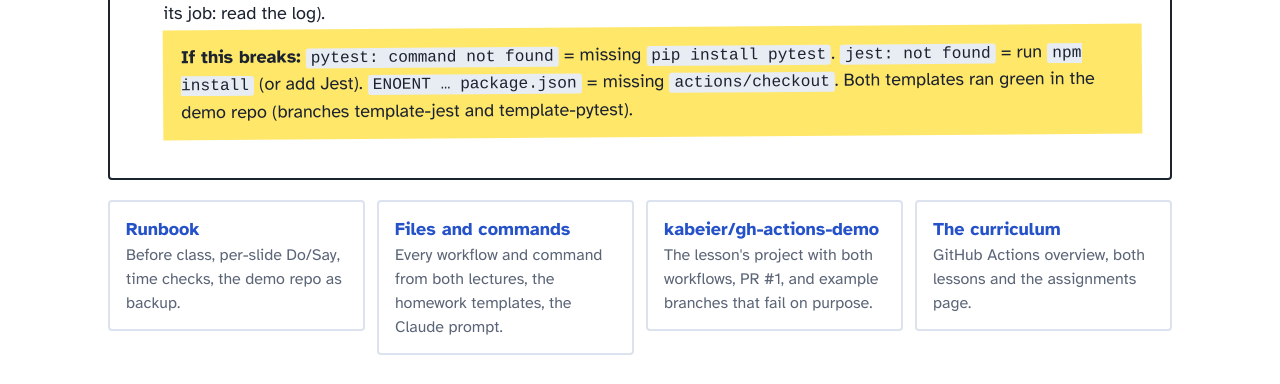
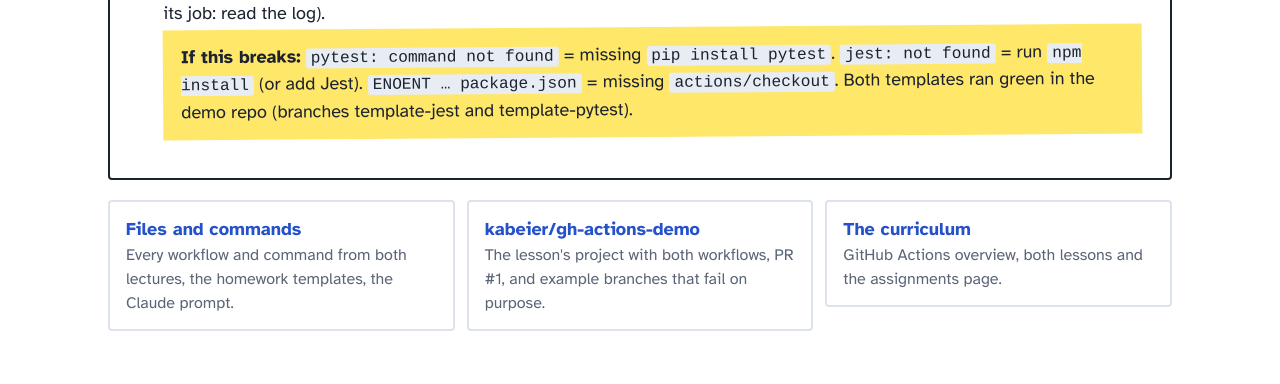
Before and after one commit to kabeier/intro-github-actions, a plain HTML site: page index.html in a window 1280 px wide. Shown: the part 3936-4320 px from the top of the page. Drawn offline with nearby package versions, Linux system fonts and the light colour scheme.

Commit message:
Remove the runbook link from the student landing page
Co-Authored-By: Claude Opus 5.5 <noreply@anthropic.com>

```diff
--- a/index.html
+++ b/index.html
@@ -202,7 +202,6 @@ git push</code></pre><button type="button" class="copy">Copy</button></div>
   </section>
 
   <ol class="kit">
-    <li><a href="https://github.com/kabeier/intro-github-actions/blob/main/demo-kit/RUNBOOK.md" target="_blank" rel="noopener"><b>Runbook</b><span>Before class, per-slide Do/Say, time checks, the demo repo as backup.</span></a></li>
     <li><a href="https://github.com/kabeier/intro-github-actions/blob/main/demo-kit/prompts.md" target="_blank" rel="noopener"><b>Files and commands</b><span>Every workflow and command from both lectures, the homework templates, the Claude prompt.</span></a></li>
     <li><a href="https://github.com/kabeier/gh-actions-demo" target="_blank" rel="noopener"><b>kabeier/gh-actions-demo</b><span>The lesson's project with both workflows, PR #1, and example branches that fail on purpose.</span></a></li>
     <li><a href="https://codeplatoon.github.io/se-curriculum/phase-I/01-Fundamentals/5-github-actions/" target="_blank" rel="noopener"><b>The curriculum</b><span>GitHub Actions overview, both lessons and the assignments page.</span></a></li>
```
